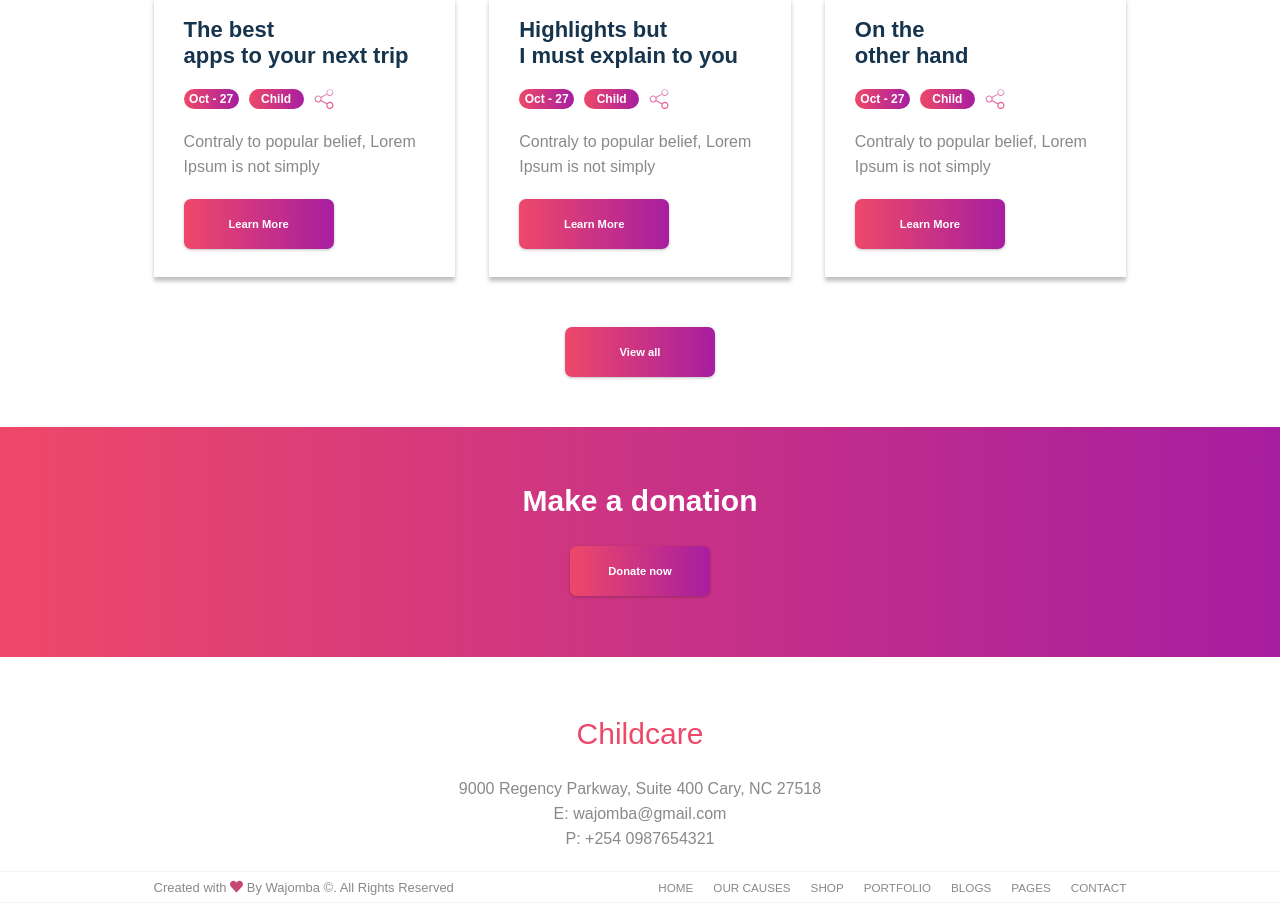
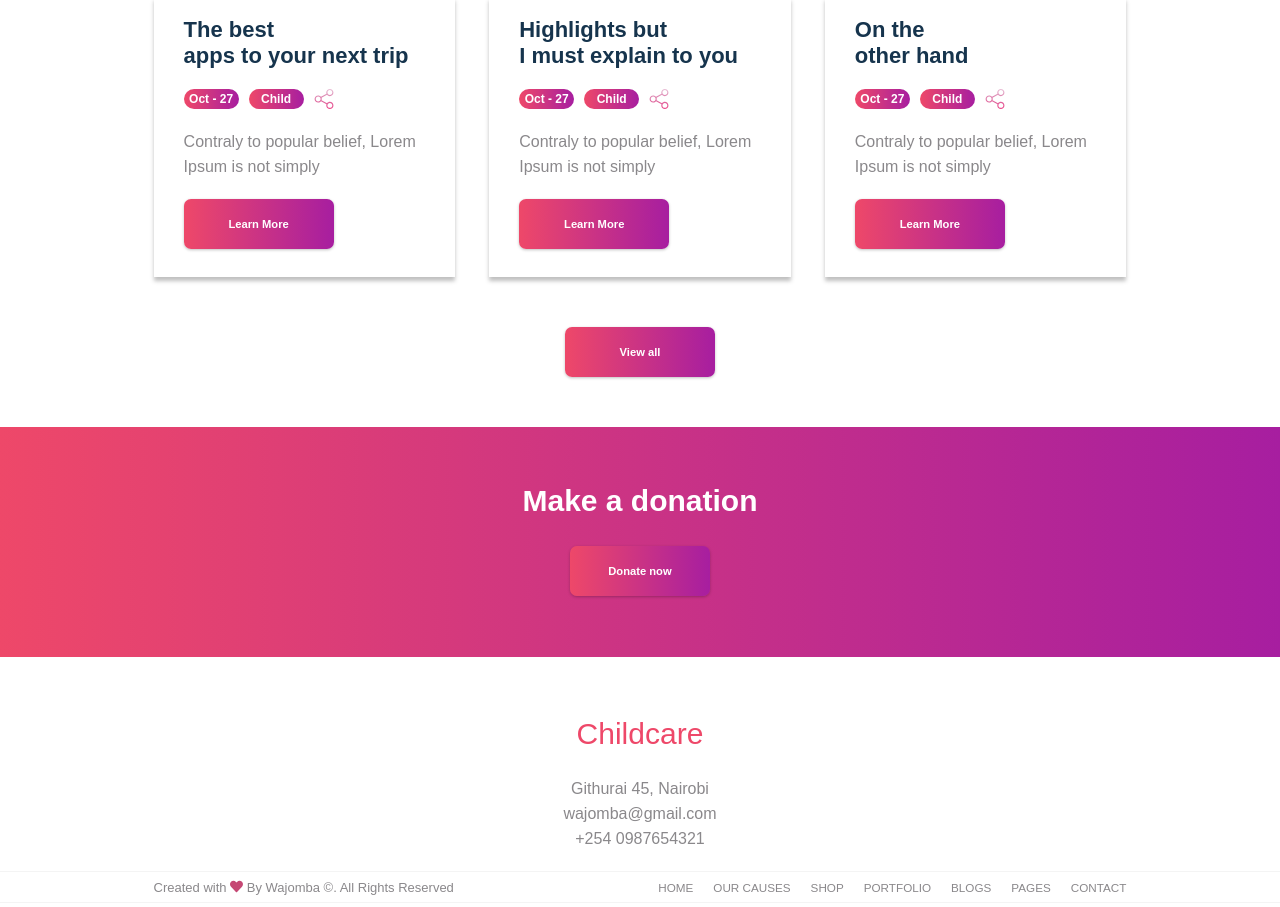
Before and after one commit to younggeeks/childcare-UII, a Gatsby site: page / in a window 1280 px wide. Shown: the part 3099-4006 px from the top of the page. Built offline with nearby package versions, Linux system fonts and the light colour scheme; Gatsby itself is replaced by a stand-in of ours.

Commit message:
Update footer text

```diff
--- a/src/components/Footer/footer.component.js
+++ b/src/components/Footer/footer.component.js
@@ -11,20 +11,20 @@ const Footer = () => {
         <div className="footer__content">
           <span className="footer__content-header">Childcare</span>
           <div className="footer__address">
-            <span>9000 Regency Parkway, Suite 400 Cary, NC 27518</span>
-            <span>E: wajomba@gmail.com</span>
-            <span>P: +254 0987654321</span>
+            <span>Githurai 45, Nairobi</span>
+            <span>wajomba@gmail.com</span>
+            <span>+254 0987654321</span>
           </div>
         </div>
       </div>
 
       <div className="footer__container-bottom">
         <div className="footer__bottom">
-          <div className='footer__stamp'>
+          <div className="footer__stamp">
             Created with <FontAwesomeIcon icon={faHeart} color={"#c54874"} /> By
             Wajomba ©. All Rights Reserved
           </div>
-          <div className='footer__links'>
+          <div className="footer__links">
             <ul>
               <li>
                 <Link to="/">Home</Link>
```
